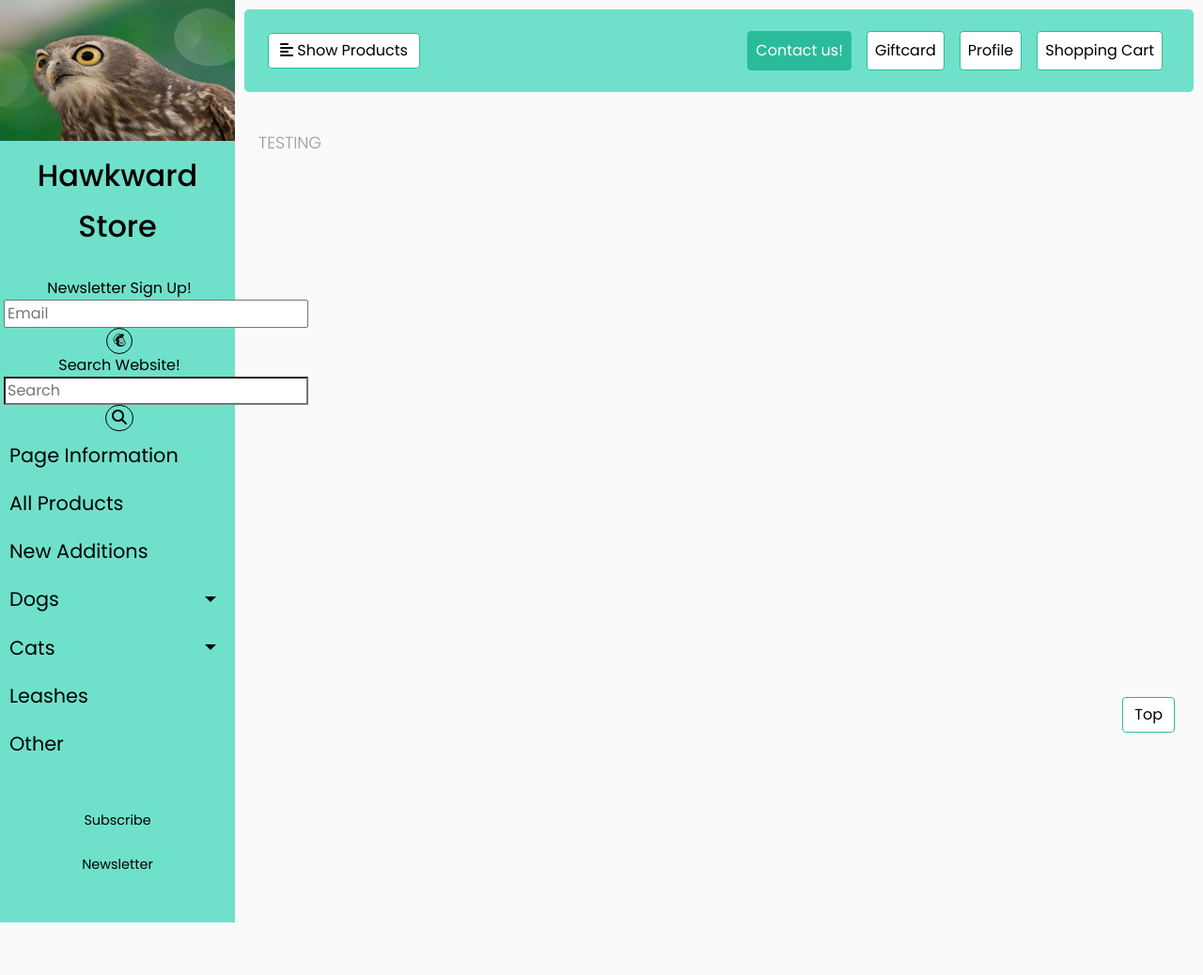
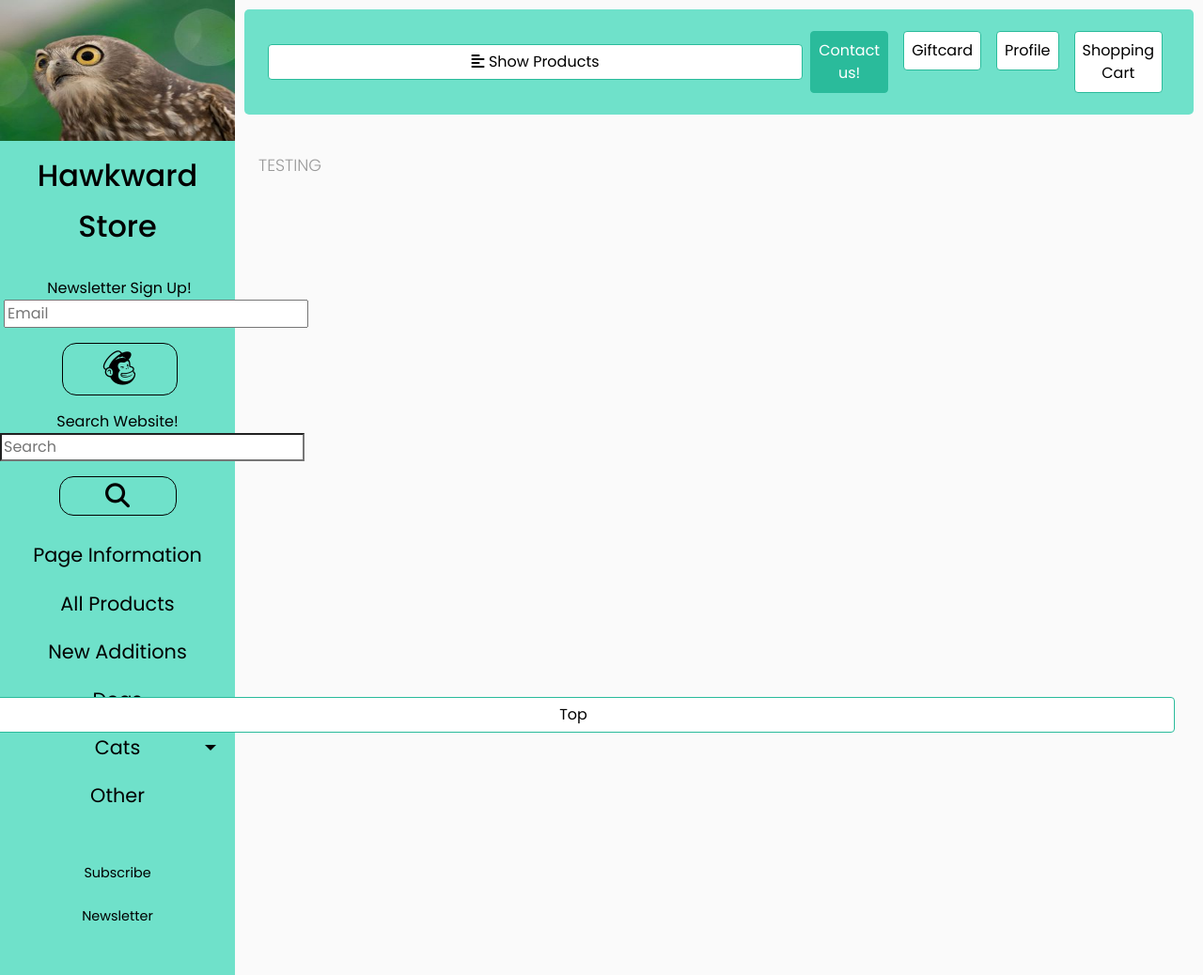
Before and after one commit to Code-Institute-Submissions/hawkward_store, a Django app: page /products/ in a window 1280 px wide. Shown: the whole page at 94% size. Before the commit the page ends 982 px from the top, so only its background shows below. Run offline with Django 3.2, Linux system fonts and the light colour scheme; data that the repository does not hold is empty; some libraries are stand-ins or nearby versions.

Commit message:
Added form get to base html in order to query through all products correctly added some css to sidebar.

```diff
--- a/products/views.py
+++ b/products/views.py
@@ -1,6 +1,7 @@
-from django.shortcuts import render, redirect, get_object_or_404
+from django.shortcuts import render, redirect, reverse, get_object_or_404
 from django.contrib.auth.decorators import login_required
 
+from django.db.models import Q
 from .models import Product, Category, Animals
 from .forms import ProductForm, CategoryForm, AnimalsForm
 
@@ -10,9 +11,25 @@ from .forms import ProductForm, CategoryForm, AnimalsForm
 def products(request):
     """ Products page view """
     products = Product.objects.all()
+    query = None
+    if request.GET:
+        if 'q' in request.GET:
+            query = request.GET['q']
+            if not query:
+                return redirect(reverse('products'))
+
+            queries = Q(name__icontains=query) | Q(
+                description__icontains=query)
+            products = products.filter(queries)
+        if 'new' in request.GET:
+                products = Product.objects.filter(price=10.00)
+        if 'dog_food' in request.GET:
+                products = Product.objects.filter(price=5.99)
+
     context = {
         'products': products,
     }
+
     return render(request, 'products/base.html', context)
 
 
--- a/static/css/base.css
+++ b/static/css/base.css
@@ -6,6 +6,20 @@
 body {
   font-family: 'Poppins', sans-serif;
   background: #fafafa;
+}
+
+button, button:hover, button:focus {
+  color: inherit;
+  outline: none;
+  border: none;
+  background-color: inherit;
+  transition: all 0.3s;
+  width: 100%;
+}
+
+.buttonSidebarActive {
+  color: #fff;
+  background: #2abb9b;
 }
 
 .wrapper {
@@ -37,7 +51,7 @@ a, a:hover, a:focus {
   margin-bottom: 40px;
 }
 
-.btn-navbar{
+.btn-navbar {
   color: black !important;
   background-color: #ffffff;
   border-color: #2abb9b;
@@ -76,6 +90,15 @@ a, a:hover, a:focus {
   background-color: inherit;
   border: 1px solid black;
   border-radius: 15px;
+  margin-top: 1rem;
+  margin-bottom: 1rem;
+  padding: 0.3rem !important;
+  display: inline !important;
+  width: 50%;
+}
+
+.btn-sidebar:hover {
+  width: 50%;
 }
 
 #sidebar .sidebar-header {
@@ -83,28 +106,23 @@ a, a:hover, a:focus {
   background: #36d7b7;
 }
 
-#sidebar ul.components {
-  padding: 20px 0;
-  border-bottom: 1px solid #36d7b7;
-}
-
 #sidebar ul p {
   color: black;
   padding: 10px;
 }
 
-#sidebar ul li a {
+#sidebar ul li a, #sidebar ul li button {
   padding: 10px;
   font-size: 1.3em;
   display: block;
 }
 
-#sidebar ul li a:hover {
+#sidebar ul li a:hover, #sidebar ul li button:hover {
   color: #fff;
   background: #2abb9b;
 }
 
-#sidebar ul li.active>a, a[aria-expanded="true"] {
+#sidebar ul li.active>a, a[aria-expanded="true"], {
   color: #fff;
   background: #36d7b7;
 }
@@ -121,7 +139,7 @@ a[data-toggle="collapse"] {
   transform: translateY(-50%);
 }
 
-ul ul a {
+ul ul a, ul ul button {
   font-size: 0.9em !important;
   padding-left: 30px !important;
   background: #36d7b7;
--- a/static/js/base.js
+++ b/static/js/base.js
@@ -9,12 +9,22 @@ function scrollToTop() {
     document.documentElement.scrollTop = 0; // For Chrome, Firefox, IE and Opera
 };
 
-const ul = document.getElementById("navUl");
-const btns = ul.getElementsByClassName("btn");
-for (var i = 0; i < btns.length; i++) {
-    btns[i].addEventListener("click", function () {
+const navUl = document.getElementById("navUl");
+const navBtns = navUl.getElementsByClassName("btn");
+for (var i = 0; i < navBtns.length; i++) {
+    navBtns[i].addEventListener("click", function () {
         const current = document.getElementsByClassName("activeBtnNavbar");
         current[0].className = current[0].className.replace(" activeBtnNavbar", "");
         this.className += " activeBtnNavbar";
     });
 };
+
+const sidebarUl = document.getElementById("sidebarUl");
+const sideBtns = sidebarUl.getElementsByClassName("sidebarNavLink");
+for (var i = 0; i < sideBtns.length; i++) {
+    sideBtns[i].addEventListener("click", function () {
+        const current = document.getElementsByClassName("buttonSidebarActive");
+        current[0].className = current[0].className.replace(" buttonSidebarActive", "");
+        this.className += " activeBtnNavbar";
+    });
+};
--- a/templates/base.html
+++ b/templates/base.html
@@ -40,64 +40,83 @@
                 </a>
             </div>
 
-            <ul class="list-unstyled ">
+            <ul class="list-unstyled" id="sidebarUl">
                 <p class="text-center sidebar-heading">Hawkward Store</p>
                 <li class="text-center ml-1">
                     <span>Newsletter Sign Up!</span>
                     <form action="#">
                         <input type="email" name="newsletterEmail" id="newsletterEmail" placeholder="Email">
-                        <span><button type="submit" class="btn-sidebar"><i class="fab fa-mailchimp"></i></button></span>
+                        <span><button type="submit" class="btn-sidebar"><i class="fab fa-mailchimp fa-2x"></i></button></span>
                     </form>
                 </li>
-                <li class="text-center ml-1">
+                <li class="text-center">
                     <span>Search Website!</span>
-                    <form action="#">
-                        <input type="search" name="searchbar" id="searchbar" placeholder="Search">
-                        <span><button type="submit" class="btn-sidebar"><i class="fas fa-search"></i></button></span>
+                    <form method="GET" action="{% url 'products' %}">
+                        <input type="search" name="q" id="q" placeholder="Search">
+                        <button type="submit" class="btn-sidebar"><i class="fas fa-search fa-lg"></i></button>
                     </form>
                 </li>
                 <li>
-                    <a href="#">Page Information</a>
+                    <form method="GET" action="{% url 'products' %}">
+                        <button type="submit" name="page" class="sidebarNavLink">Page Information</button>
+                    </form>
                 </li>
                 <li>
-                    <a href="{% url 'products' %}">All Products</a>
+                    <form method="GET" action="{% url 'products' %}">
+                        <button type="submit" name="all" class="sidebarNavLink">All Products</button>
+                    </form>
                 </li>
                 <li>
-                    <a href="#">New Additions</a>
+                    <form method="GET" action="{% url 'products' %}">
+                        <button type="submit" name="new" class="sidebarNavLink">New Additions</button>
+                    </form>
                 </li>
                 <li>
-                    <a href="#dogsSubmenu" data-toggle="collapse" aria-expanded="false" class="dropdown-toggle">Dogs</a>
+                    <a href="#dogsSubmenu" data-toggle="collapse" aria-expanded="false"
+                        class="dropdown-toggle sidebarNavLink text-center">Dogs</a>
                     <ul class="collapse list-unstyled" id="dogsSubmenu">
                         <li>
-                            <a href="#">Food</a>
+                            <form method="GET" action="{% url 'products' %}">
+                                <button type="submit" name="dog_food" class="text-left size-text">Food</button>
+                            </form>
                         </li>
                         <li>
-                            <a href="#">Toys</a>
+                            <form method="GET" action="{% url 'products' %}">
+                                <button type="submit" name="dog_toys" class="text-left">Toys</button>
+                            </form>
                         </li>
                         <li>
-                            <a href="#">Dog Beds</a>
+                            <form method="GET" action="{% url 'products' %}">
+                                <button type="submit" name="dog_other" class="text-left">Other</button>
+                            </form>
                         </li>
                     </ul>
                 </li>
                 <li>
-                    <a href="#catsSubmenu" data-toggle="collapse" aria-expanded="false" class="dropdown-toggle">Cats</a>
+                    <a href="#catsSubmenu" data-toggle="collapse" aria-expanded="false"
+                        class="dropdown-toggle sidebarNavLink text-center">Cats</a>
                     <ul class="collapse list-unstyled" id="catsSubmenu">
                         <li>
-                            <a href="#">Food</a>
+                            <form method="GET" action="{% url 'products' %}">
+                                <button type="submit" name="cat_food" class="text-left">Food</button>
+                            </form>
                         </li>
                         <li>
-                            <a href="#">Toys</a>
+                            <form method="GET" action="{% url 'products' %}">
+                                <button type="submit" name="cat_toys" class="text-left">Toys</button>
+                            </form>
                         </li>
                         <li>
-                            <a href="#">Cat Beds</a>
+                            <form method="GET" action="{% url 'products' %}">
+                                <button type="submit" name="cat_other" class="text-left">Other</button>
+                            </form>
                         </li>
                     </ul>
                 </li>
                 <li>
-                    <a href="#">Leashes</a>
-                </li>
-                <li>
-                    <a href="#">Other</a>
+                    <form method="GET" action="{% url 'products' %}">
+                        <button type="submit" name="other" class="sidebarNavLink">Other</button>
+                    </form>
                 </li>
             </ul>
 
```
